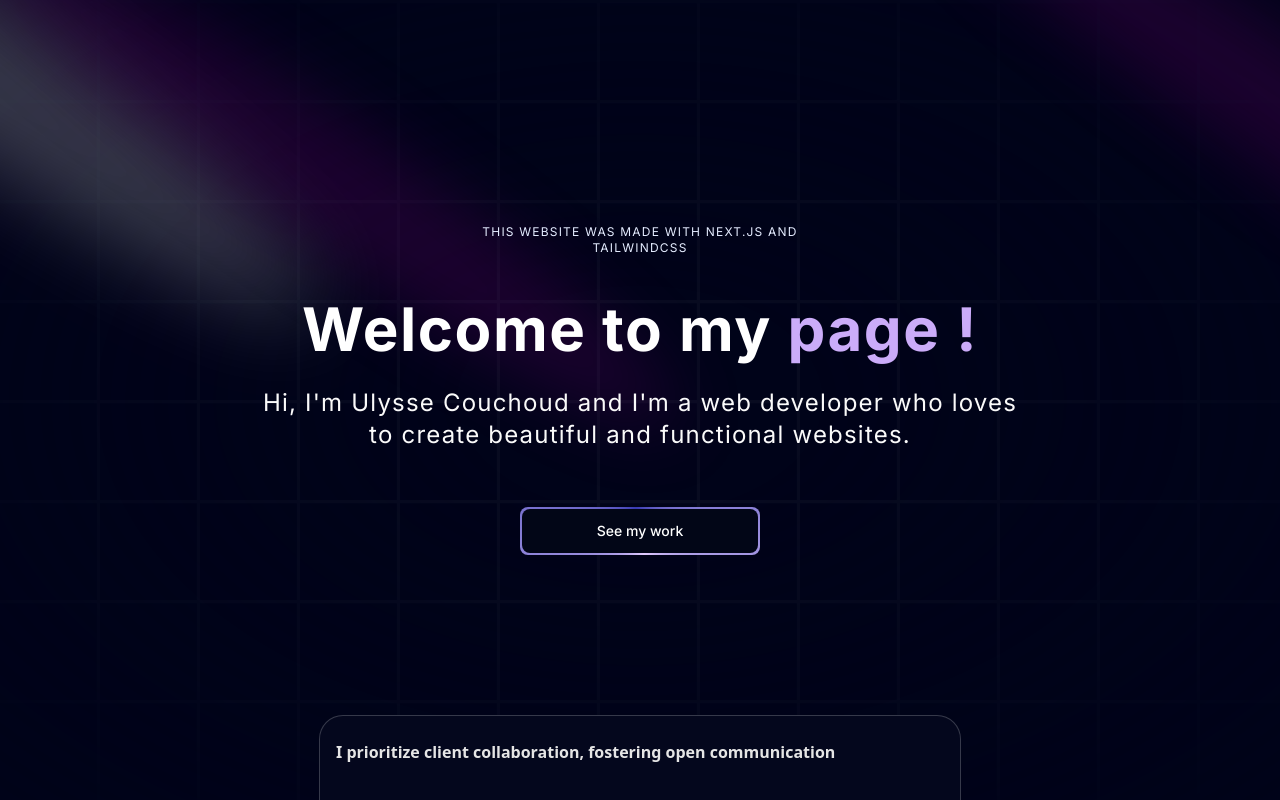
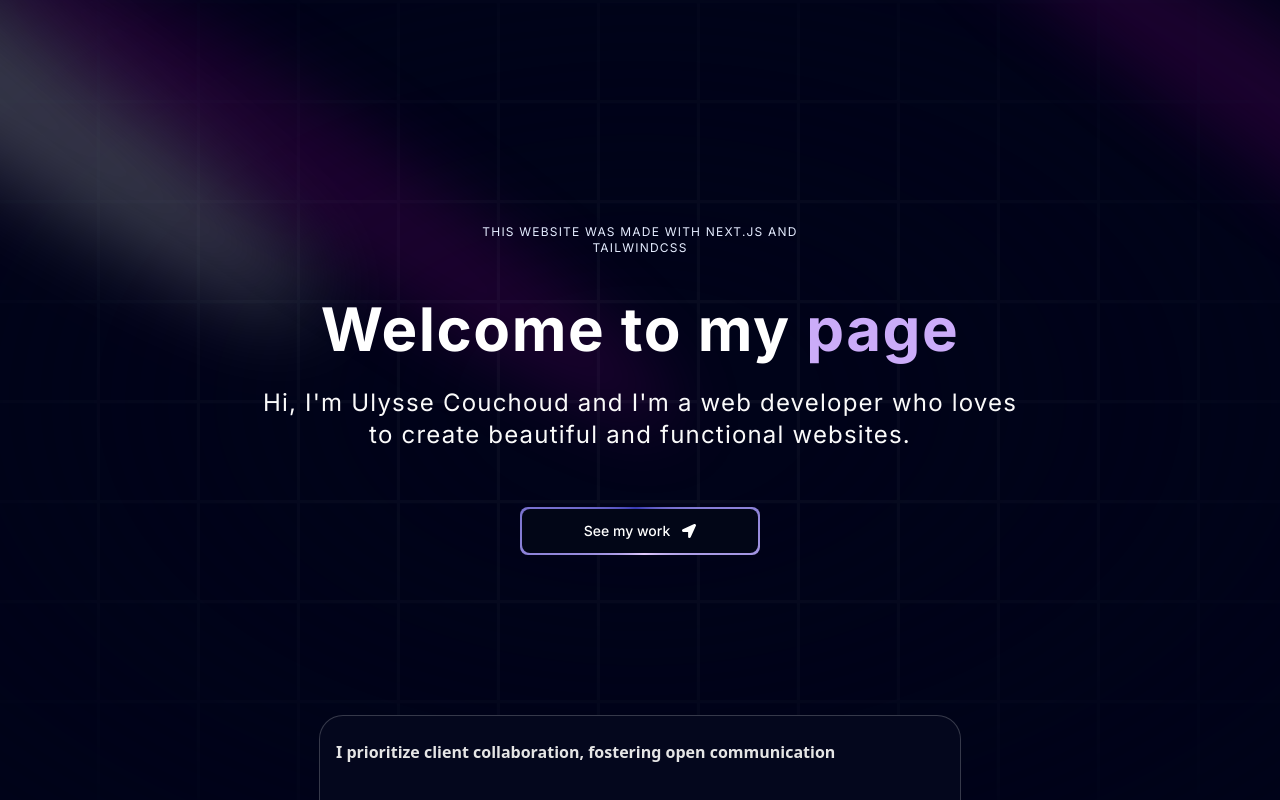
Before and after one commit to ulyzzze/portfolio, a Next.js app: page / in a window 1280 px wide. Shown: the top 800 px of the page. Built offline with nearby package versions, Linux system fonts and the light colour scheme.

Commit message:
[FIX] - magic button

```diff
--- a/components/Hero.tsx
+++ b/components/Hero.tsx
@@ -1,5 +1,6 @@
 //rafce => créer un component fonctionnel
 
+import { FaLocationArrow } from 'react-icons/fa'
 import MagicButton from './ui/MagicButton'
 import { Spotlight } from './ui/Spotlight'
 import { TextGenerateEffect } from './ui/text-generate-effect'
@@ -25,14 +26,19 @@ const Hero = () => {
                 </h2>
                 <TextGenerateEffect
                     className='text-center text-[40px] md:text-5xl lg:text-6xl mt-4'
-                    words="Welcome to my page ! "
+                    words="Welcome to my page"
                 />
                 <p className='text-center md:tracking-wider mb-4 text-sm md:text-lg lg:text-2xl'>
                     Hi, I'm Ulysse Couchoud and I'm a web developer who loves to create beautiful and functional websites.
                 </p>
 
                 <a href='about'>
-                  <MagicButton />
+                  <MagicButton
+                    title='See my work'
+                    icon={<FaLocationArrow />}
+                    position='right'
+                    handleClick={() => {console.log('clicked')}}
+                  />
                 </a>
             </div>
         </div>
--- a/components/ui/MagicButton.tsx
+++ b/components/ui/MagicButton.tsx
@@ -1,12 +1,22 @@
 import React from 'react'
 
-const MagicButton = () => {
+const MagicButton = ({
+  title, icon, position, handleClick, otherClasses
+}: {
+  title: string;
+  icon: React.ReactNode,
+  position: string;
+  handleClick: () => void;
+  otherClasses?: string;
+}) => {
   return (
     <div>
       <button className="relative inline-flex h-12 overflow-hidden rounded-lg p-[2px] focus:outline-none md:w-60 md:mt-10">
         <span className="absolute inset-[-1000%] animate-[spin_2s_linear_infinite] bg-[conic-gradient(from_90deg_at_50%_50%,#E2CBFF_0%,#393BB2_50%,#E2CBFF_100%)]" />
-        <span className="inline-flex h-full w-full cursor-pointer items-center justify-center rounded-lg bg-slate-950 px-3 text-sm font-medium text-white backdrop-blur-3xl">
-          See my work
+        <span className={`inline-flex h-full w-full cursor-pointer items-center justify-center rounded-lg bg-slate-950 px-3 text-sm font-medium text-white backdrop-blur-3xl ${otherClasses} gap-3`}>
+          {position === 'left' && icon}
+          {title}
+          {position === 'right' && icon}
         </span>
       </button>
     </div>
```
